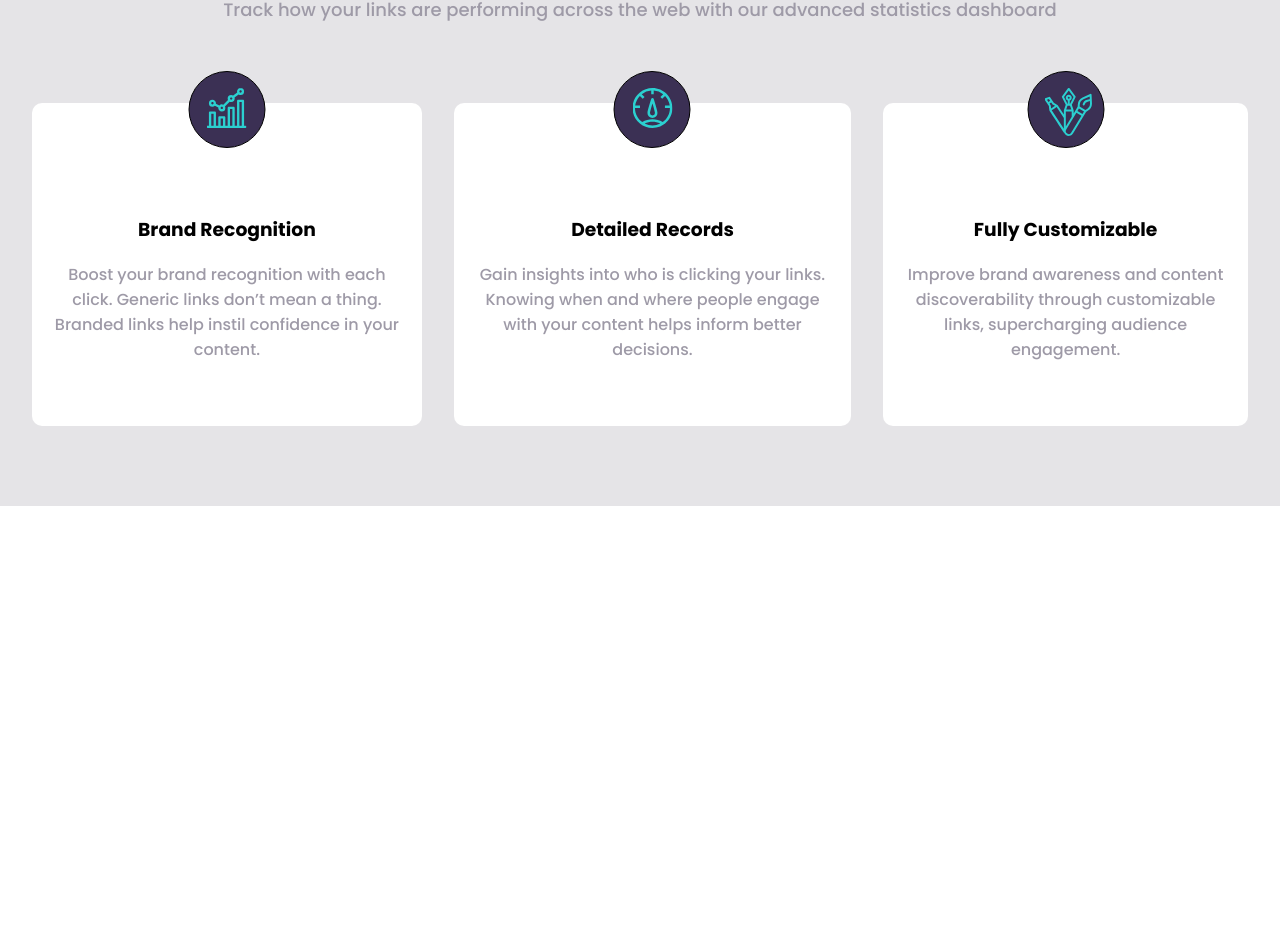
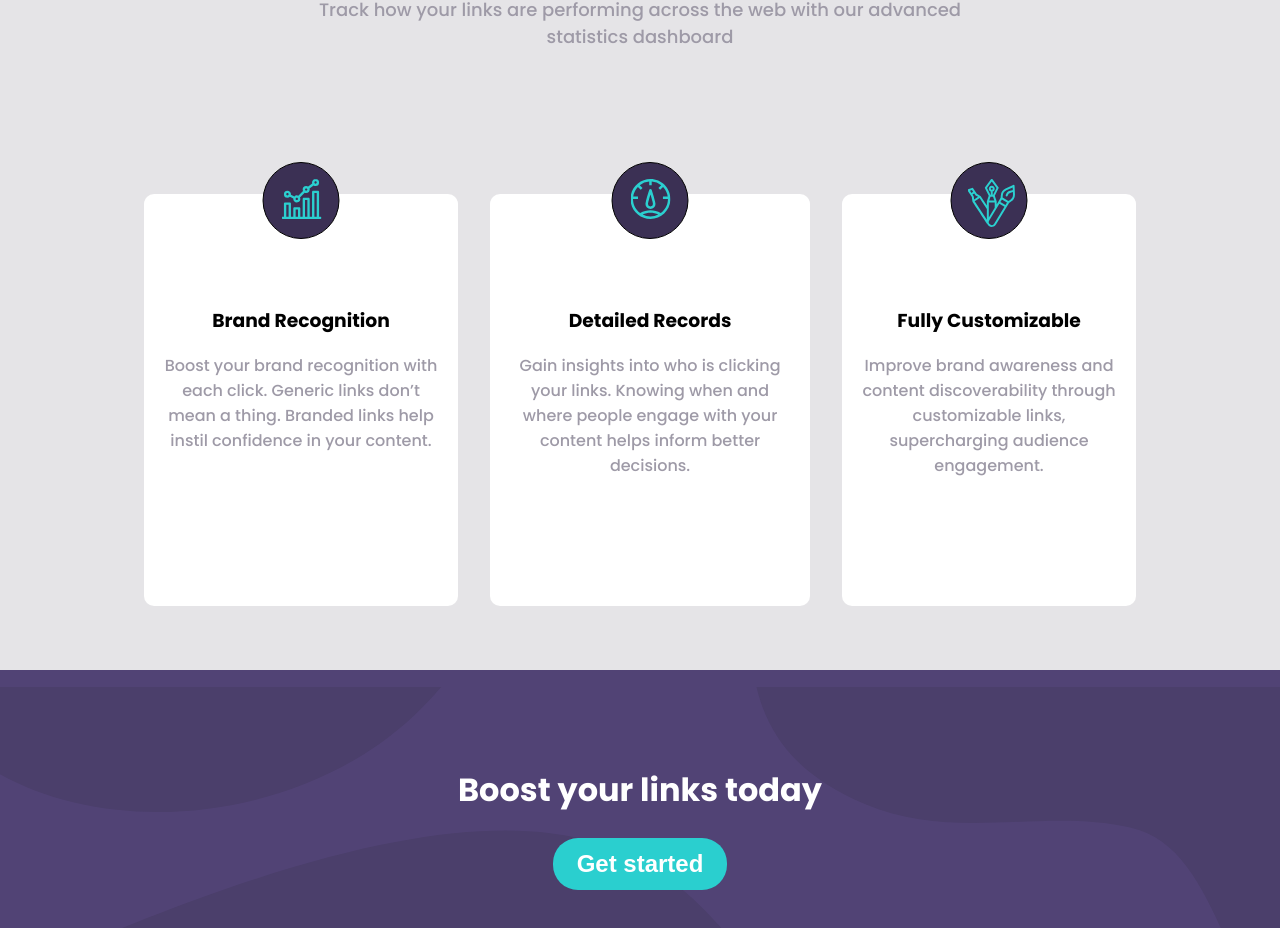
Before and after one commit to dariuskul/url-shortener, a React (Create React App) app: page / in a window 1280 px wide. Shown: the part 816-1744 px from the top of the page. Before the commit the page ends 1322 px from the top, so only its background shows below. Built offline with nearby package versions, Linux system fonts and the light colour scheme.

Commit message:
starter section done

```diff
--- a/src/App.js
+++ b/src/App.js
@@ -2,6 +2,7 @@ import Features from "./components/Features/Features";
 import Header from "./components/Header/Header";
 import Hero from "./components/Hero/Hero";
 import Input from "./components/Input/Input";
+import Starter from "./components/Starter/Starter";
 
 
 function App() {
@@ -11,6 +12,7 @@ function App() {
       <Hero/>
       <Input/>
       <Features/>
+      <Starter/>
     </div>
   );
 }
--- a/src/components/Features/card.css
+++ b/src/components/Features/card.css
@@ -1,9 +1,7 @@
 .card {
   background-color: white;
-  margin-left: 1em;
-  margin-right: 1em;
   text-align: center;
-  margin-bottom: 5em;
+  margin-top: 4em;
   border-radius: 10px;
 }
 
@@ -50,4 +48,9 @@ p {
   .card__line {
     display: none;
   }
+
+  .card__wrapper{
+      margin-bottom: 4em;
+  }
+
 }
--- a/src/components/Features/features.css
+++ b/src/components/Features/features.css
@@ -1,9 +1,10 @@
 main {
     background-color:  hsl(257, 7%, 90%);
     margin-top: -5.6em;
-    position: absolute;
+    position: relative;
     z-index: -1;
     width: 100%;
+    padding-bottom: 4em;
 }
 
 .features__wrapper{
@@ -31,10 +32,11 @@ main {
     margin-top: 5em;
 }
 
+
 @media (min-width: 905px){
     .cards__container{
         display: flex;
-        align-items: center;
+        gap: 2em;
         justify-content: center;
     }
 
@@ -43,4 +45,9 @@ main {
         margin-left: 10em;
     }
 
+    .features__wrapper{
+        margin-left: 9em;
+        margin-right: 9em;
+    }
+
 }
--- /dev/null
+++ b/src/components/Starter/Starter.jsx
@@ -0,0 +1,13 @@
+import './starter.css'
+const Starter = () => {
+    return(
+        <section className="starter__section">
+            <div className="starter__wrapper">
+                <h3>Boost your links today</h3>
+                <button>Get started</button>
+            </div>
+        </section>
+    )
+}
+
+export default Starter;
--- /dev/null
+++ b/src/components/Starter/starter.css
@@ -0,0 +1,39 @@
+.starter__section{
+    background-color: hsl(257, 27%, 36%);
+    background-image: url(../../assets/bg-boost-mobile.svg);
+    background-repeat: no-repeat;
+    background-position: center;
+
+
+}
+.starter__wrapper{
+    display: block;
+    margin-right: 1em;
+    margin-left: 1em;
+    text-align: center;
+    color: white;
+    padding: 4em 1em 4em 1em
+}
+.starter__wrapper > h3{
+    margin-bottom: 0.75em;
+    font-size: 2em;
+}
+
+.starter__wrapper > button {
+  border: none;
+  background-color: var(--cyan);
+  color: white;
+  white-space: nowrap;
+  border-radius: 25px;
+  padding-top: 0.5em;
+  padding-bottom: 0.5em;
+  padding-right: 1em;
+  padding-left: 1em;
+  font-size: 1.5em;
+}
+
+@media (min-width: 905px) {
+    .starter__section{
+        background-image: url(../../assets/bg-boost-desktop.svg);
+    }
+}
```
